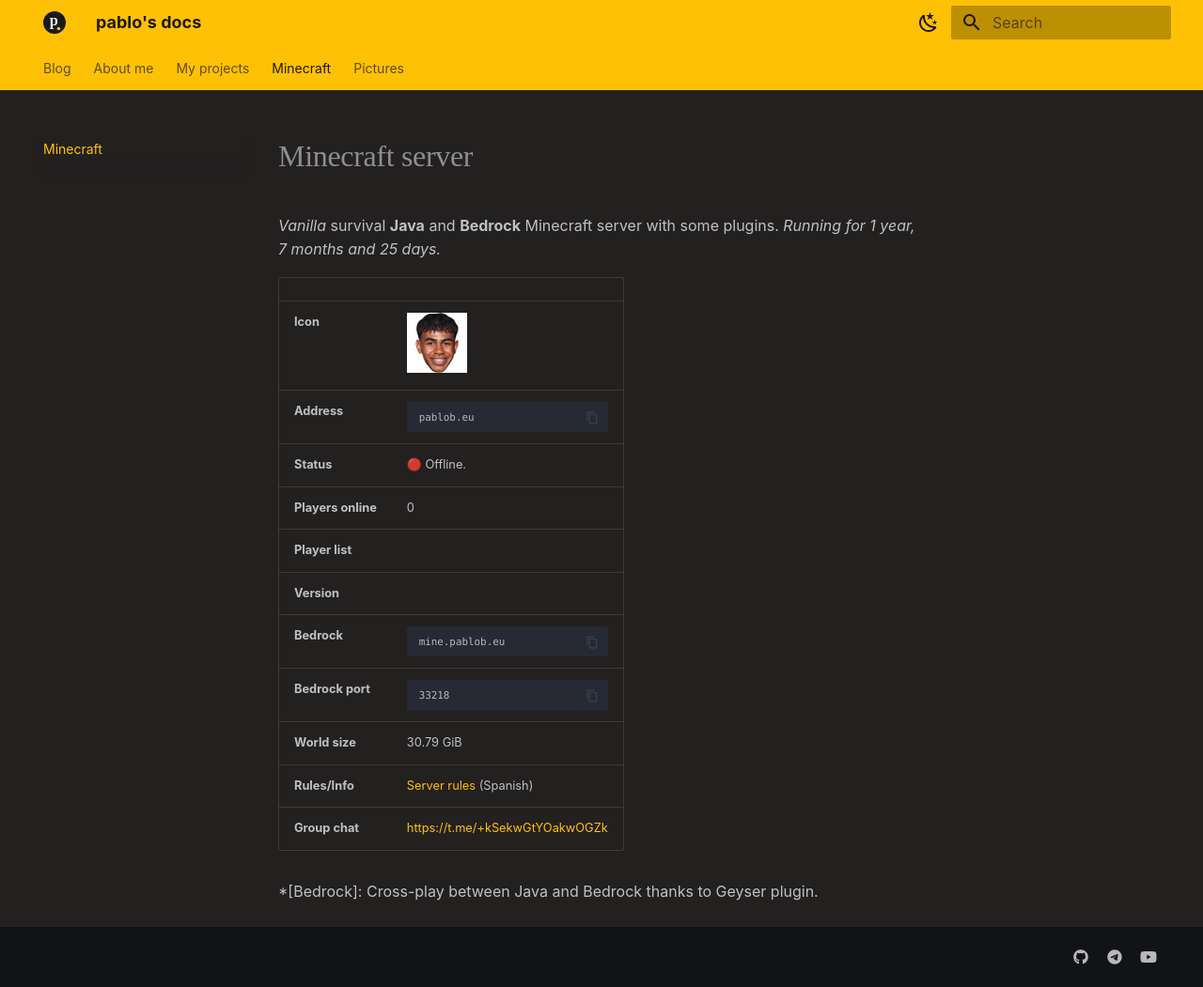
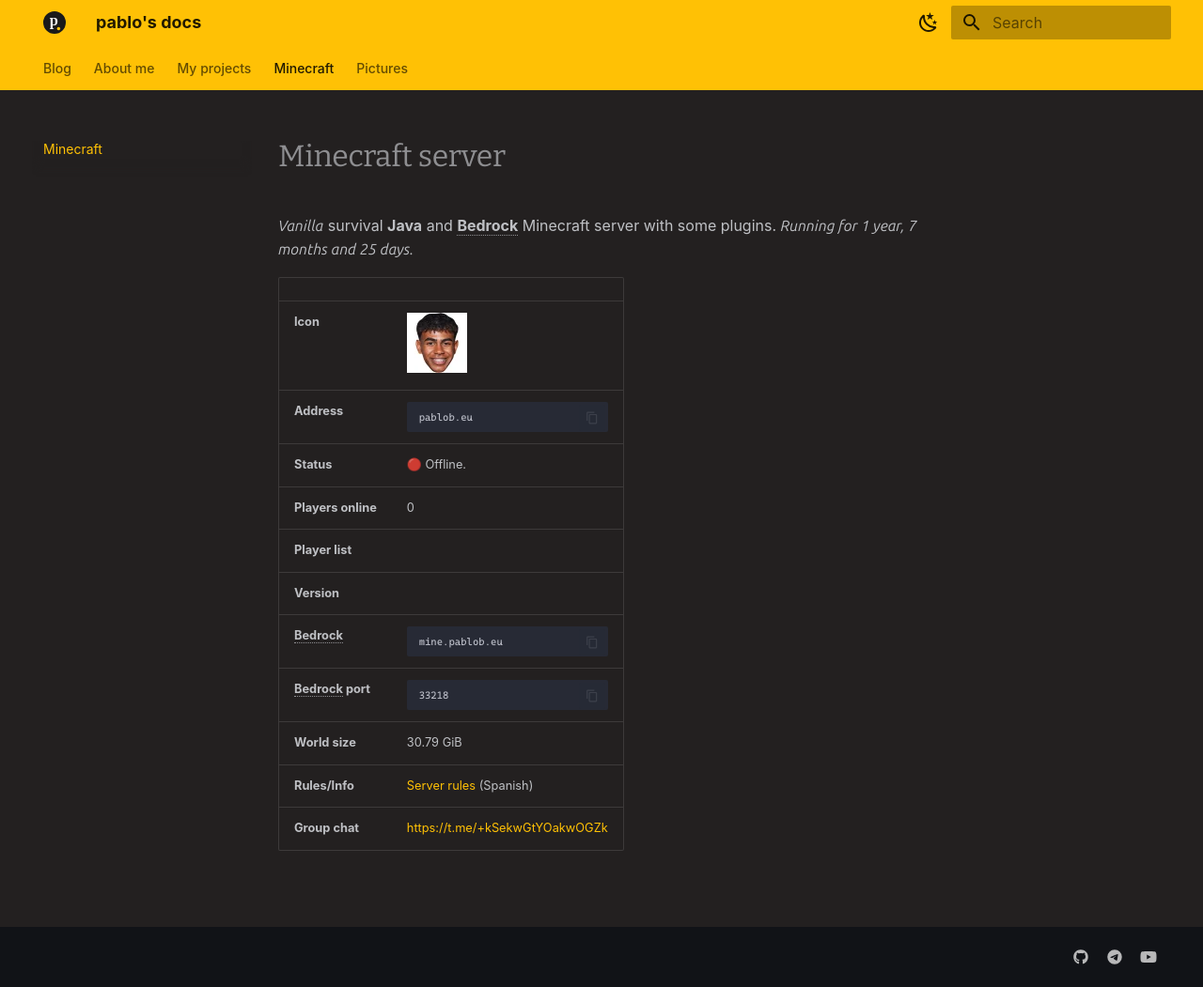
Before and after one commit to pbl0/pablob.eu, an MkDocs documentation site: the page built from docs/minecraft.md, in a window 1280 px wide and 1051 px high. Shown: the whole window at 94% size. Built offline with MkDocs 1.6.1 and Material for MkDocs 9.7.7, drawn with Linux system fonts in a browser that asks for light colours; some web fonts are replaced.

Commit message:
Font optimization

```diff
--- a/docs/css/styles.css
+++ b/docs/css/styles.css
@@ -1,12 +1,70 @@
-body {
-    font-family: Ubuntu, -apple-system, BlinkMacSystemFont, avenir next, avenir,
-        segoe ui, helvetica neue, Adwaita Sans, Cantarell, roboto, noto,
-        helvetica, arial, sans-serif;
+@font-face {
+    font-family: "Ubuntu Sans";
+    font-style: normal;
+    font-weight: 100 800;
+    font-display: swap;
+    src: url(/assets/fonts/UbuntuSans.ttf) format("truetype");
+}
+@font-face {
+    font-family: "Ubuntu Sans";
+    font-style: italic;
+    font-weight: 100 800;
+    font-display: swap;
+    src: url(/assets/fonts/UbuntuSans-Italic.ttf) format("truetype");
 }
 
-code {
-    font-family: "Ubuntu Mono", Menlo, Consolas, Monaco, Adwaita Mono,
-        Liberation Mono, Lucida Console, monospace;
+@font-face {
+    font-family: "Bitter";
+    font-style: normal;
+    font-weight: 100 900;
+    font-display: swap;
+    src: url(/assets/fonts/Bitter.ttf) format("truetype");
+}
+@font-face {
+    font-family: "Bitter";
+    font-style: italic;
+    font-weight: 100 900;
+    font-display: swap;
+    src: url(/assets/fonts/Bitter-Italic.ttf) format("truetype");
+}
+@font-face {
+    font-family: "Cascadia Code";
+    font-style: normal;
+    font-weight: 200 700;
+    font-display: swap;
+    src: url(/assets/fonts/CascadiaCode.ttf) format("truetype");
+}
+
+:root {
+    --md-text-font: Ubuntu Sans, Ubuntu, -apple-system, BlinkMacSystemFont,
+        avenir next, avenir, segoe ui, helvetica neue, Cantarell, roboto, noto,
+        helvetica, arial, Adwaita Sans, sans-serif;
+    --md-code-font: Cascadia Code, "Ubuntu Mono", Menlo, Consolas, Monaco,
+        Adwaita Mono, Liberation Mono, Lucida Console, monospace;
+}
+
+.md-typeset h1,
+.md-typeset h2 {
+    font-weight: 400;
+}
+
+.md-tabs__link {
+    font-weight: 500;
+}
+
+.md-typeset h1,
+.md-typeset h2,
+.md-typeset h3,
+.md-typeset h4,
+.md-typeset h5 {
+    font-family: Bitter, Iowan Old Style, Apple Garamond, Baskerville,
+        Times New Roman, Droid Serif, Times, Source Serif Pro, serif,
+        Apple Color Emoji, Segoe UI Emoji, Segoe UI Symbol;
+}
+
+.page-title {
+    font-family: var(--md-text-font-family) !important;
+    font-weight: 500 !important;
 }
 
 body[data-md-color-scheme="slate"] {
@@ -58,13 +116,3 @@
         scale: 100%;
     }
 }
-
-.md-typeset h1,
-.md-typeset h2,
-.md-typeset h3,
-.md-typeset h4,
-.md-typeset h5 {
-    font-family: Bitter, Iowan Old Style, Apple Garamond, Baskerville,
-        Times New Roman, Droid Serif, Times, Source Serif Pro, serif,
-        Apple Color Emoji, Segoe UI Emoji, Segoe UI Symbol;
-}
--- a/docs/minecraft.md
+++ b/docs/minecraft.md
@@ -17,4 +17,4 @@
 | **Rules/Info**     | [Server rules](https://telegra.ph/Servidor-de-minecraft-01-30) (Spanish) |
 | **Group chat**     | [https://t.me/+kSekwGtYOakwOGZk](https://t.me/+kSekwGtYOakwOGZk)         |
 
-\*[Bedrock]: Cross-play between Java and Bedrock thanks to Geyser plugin.
+*[Bedrock]: Cross-play between Java and Bedrock thanks to Geyser plugin.
--- a/generate_index.py
+++ b/generate_index.py
@@ -43,7 +43,7 @@
 # Function to create the index.md file with the list of recent files
 def create_index_file(sorted_files, output_file):
     with open(output_file, 'w', encoding='utf-8') as md_file:
-        md_file.write("# pablo's docs\n\n")
+        md_file.write("# pablo's docs {  .page-title } \n\n")
         md_file.write("## Latest posts\n\n")
         # Add a list of the 5 most recent files with their titles
         for file, _, title in sorted_files[:7]:
```
Also changed, not shown: docs/blog/posts/geoguessr-random-bot.md (added, +61 -0 lines), docs/code.md (+5 -5 lines), docs/index.md (+1 -1 lines), docs/assets/fonts/Bitter.ttf (added), docs/assets/fonts/CascadiaCode.ttf (added), docs/assets/fonts/UbuntuSans-Italic.ttf (added), 1 other file.
